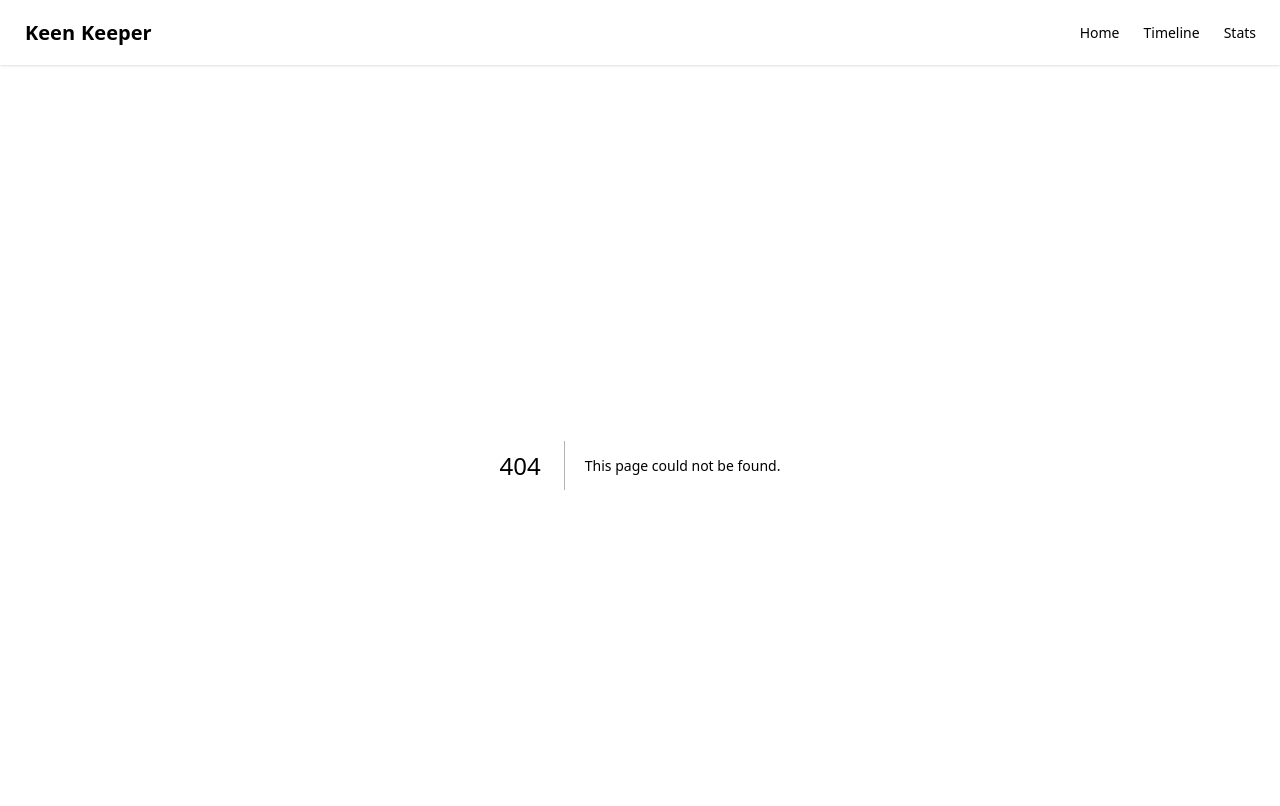
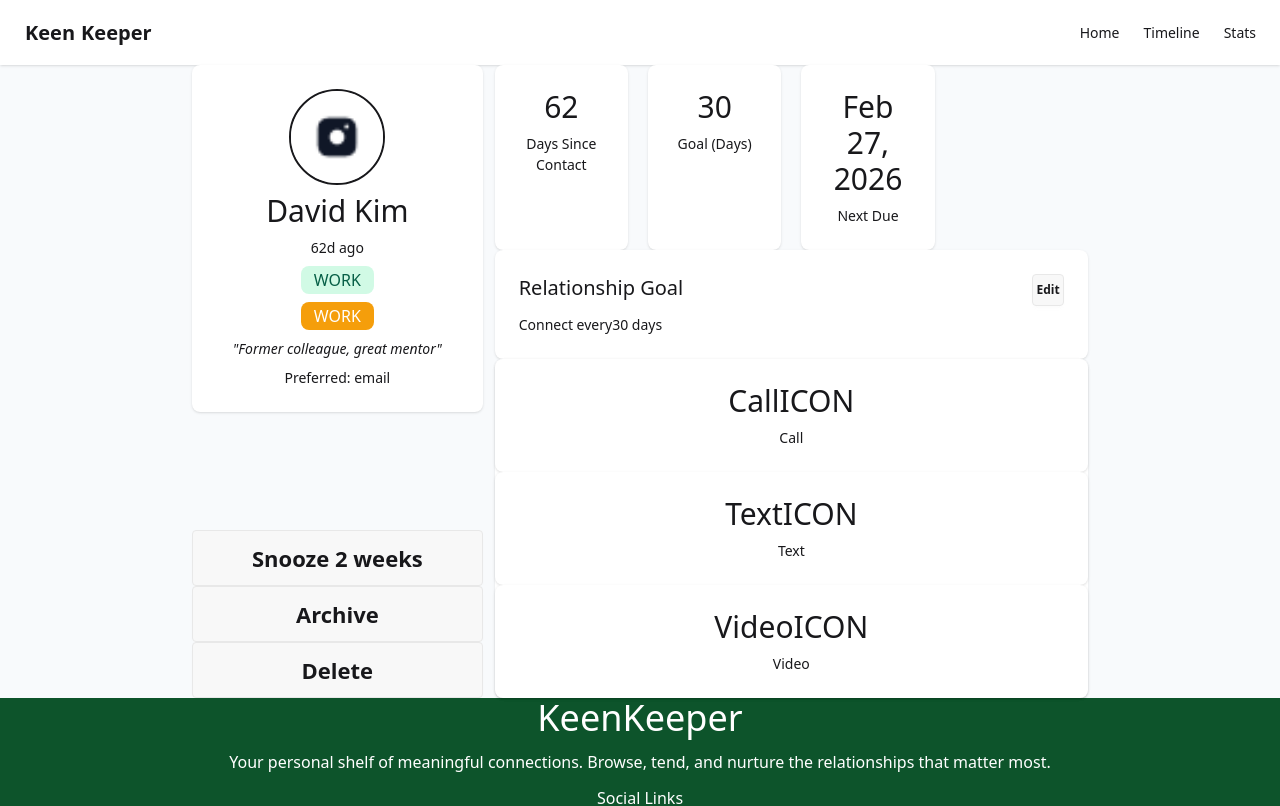
Before and after one commit to otherV/B13-A7, a Next.js app: page /friend/1 in a window 1280 px wide. Before the commit this address had no page. Shown: the top 806 px of the page. Built offline with nearby package versions, Linux system fonts and the light colour scheme.

Commit message:
components+page done for friend details, timeline, analytics

```diff
--- /dev/null
+++ b/src/app/analytics/page.jsx
@@ -0,0 +1,24 @@
+
+const AnalyticsPage = () => {
+    return (
+        <div>
+            <h1 className="text-4xl">
+                Friendship Analytics
+            </h1>
+            <div className="card bg-base-100 shadow-sm">
+                <div className="card-body">
+                    <div className="card-actions justify-start">
+                        <h1 className="text-xl">
+                            By Interaction Type
+                        </h1>
+                    </div>
+                    <div>
+                        CHART
+                    </div>
+                </div>
+            </div>
+        </div>
+    );
+};
+
+export default AnalyticsPage;
--- /dev/null
+++ b/src/app/friend/[id]/page.jsx
@@ -0,0 +1,103 @@
+import Image from "next/image";
+import placeHolder from '@/assets/instagram.png';
+
+const FriendDetailsPage = ({ params }) => {
+    return (
+        <div className="grid grid-cols-3 gap-3">
+            <div className="col-span-1 flex flex-col justify-between">
+                <div className="card bg-base-100 shadow-sm">
+                    <div className="card-body flex flex-col items-center text-center">
+                        <div className="avatar">
+                            <div className="w-24 rounded-full border-2">
+                                <Image src={placeHolder} alt={`friend`} />
+                            </div>
+                        </div>
+                        <h1 className='text-3xl capitalize'>David Kim</h1>
+                        <p>62d ago</p>
+                        <span className="badge badge-lg bg-[#D1FAE5] text-[#065F46] border-none uppercase">
+                            WORK
+                        </span>
+                        <span className="badge badge-lg bg-[#F59E0B] text-base-100 border-none capitalize">
+                            WORK
+                        </span>
+                        <p className="italic">&quot;Former colleague, great mentor&quot;</p>
+                        <p>Preferred: email</p>
+                    </div>
+                </div>
+                <div className="cardActions flex flex-col justify-between">
+                    <button className='btn btn-xl'>
+                        Snooze 2 weeks
+                    </button>
+                    <button className='btn btn-xl'>
+                        Archive
+                    </button>
+                    <button className='btn btn-xl'>
+                        Delete
+                    </button>
+                </div>
+            </div>
+            <div className="col-span-2">
+                <div className='friendStats grid grid-cols-4 gap-5'>
+                    <div className="card bg-base-100 shadow-sm">
+                        <div className="card-body flex flex-col items-center text-center">
+                            <h1 className='text-3xl'>62</h1>
+                            <p>Days Since Contact</p>
+                        </div>
+                    </div>
+                    <div className="card bg-base-100 shadow-sm">
+                        <div className="card-body flex flex-col items-center text-center">
+                            <h1 className='text-3xl'>30</h1>
+                            <p>Goal (Days)</p>
+                        </div>
+                    </div>
+                    <div className="card bg-base-100 shadow-sm">
+                        <div className="card-body flex flex-col items-center text-center">
+                            <h1 className='text-3xl'>Feb 27, 2026</h1>
+                            <p>Next Due</p>
+                        </div>
+                    </div>
+                </div>
+
+                <div className="card bg-base-100 shadow-sm">
+                    <div className="card-body">
+                        <div className="card-actions justify-between">
+                            <h1 className="text-xl">
+                                Relationship Goal
+                            </h1>
+                            <button className="btn btn-square btn-sm">
+                                Edit
+                            </button>
+                        </div>
+                        <p>
+                            Connect every
+                            <span>30 days</span>
+                        </p>
+                    </div>
+                </div>
+
+                <div className="card bg-base-100 shadow-sm">
+                    <div className="card bg-base-100 shadow-sm">
+                        <div className="card-body flex flex-col items-center text-center">
+                            <h1 className='text-3xl'>CallICON</h1>
+                            <p>Call</p>
+                        </div>
+                    </div>
+                    <div className="card bg-base-100 shadow-sm">
+                        <div className="card-body flex flex-col items-center text-center">
+                            <h1 className='text-3xl'>TextICON</h1>
+                            <p>Text</p>
+                        </div>
+                    </div>
+                    <div className="card bg-base-100 shadow-sm">
+                        <div className="card-body flex flex-col items-center text-center">
+                            <h1 className='text-3xl'>VideoICON</h1>
+                            <p>Video</p>
+                        </div>
+                    </div>
+                </div>
+            </div>
+        </div>
+    );
+};
+
+export default FriendDetailsPage;
--- /dev/null
+++ b/src/app/timeline/page.jsx
@@ -0,0 +1,27 @@
+import TimelineCard from "@/components/TimelineCard";
+
+const TimelinePage = () => {
+    return (
+        <div>
+            <h1 className="text-4xl">Timeline</h1>
+            <div className="dropdown dropdown-start">
+                <div tabIndex={0} role="button" className="btn m-1">Filter timeline</div>
+                <ul tabIndex="-1" className="dropdown-content menu bg-base-100 rounded-box z-1 w-52 p-2 shadow-sm">
+                    <li><a>Item 1</a></li>
+                    <li><a>Item 2</a></li>
+                </ul>
+            </div>
+
+            {
+                [].map((timeline, index)=>{
+                    return(
+                        <TimelineCard key={index} />
+                    )
+                })
+            }
+
+        </div>
+    );
+};
+
+export default TimelinePage;
--- a/src/components/FriendCard.jsx
+++ b/src/components/FriendCard.jsx
@@ -1,5 +1,4 @@
 import Image from 'next/image';
-import React from 'react';
 import placeHolder from '@/assets/instagram.png';
 
 const FriendCard = () => {
--- /dev/null
+++ b/src/components/TimelineCard.jsx
@@ -0,0 +1,14 @@
+
+const TimelineCard = () => {
+    return (
+        <div className="flex">
+            <div className="p-3 rounded-full bg-[white] border border-[#F2F2F2] mr-4">ICON</div>
+            <div className="text-start">
+                <div className="text-lg font-medium text-dark">TITLE</div>
+                <div className="text-xs uppercase font-semibold text-grey mt-2">DATE-TIME</div>
+            </div>
+        </div>
+    );
+};
+
+export default TimelineCard;
```
